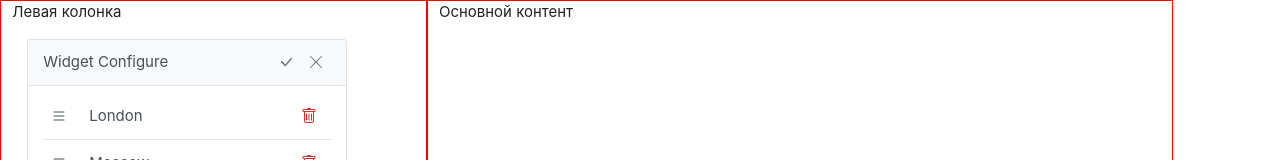
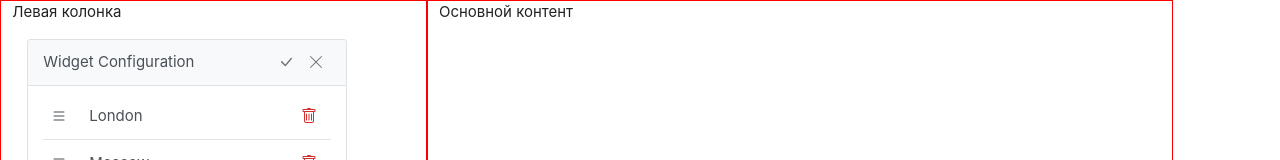
Before and after one commit to artbeard/weather-widget, a Vue app: page / in a window 1280 px wide. Shown: the top 160 px of the page. Built offline with nearby package versions, Linux system fonts and the light colour scheme.

Commit message:
Update WeatherConfig.vue

```diff
--- a/src/components/WeatherConfig.vue
+++ b/src/components/WeatherConfig.vue
@@ -1,7 +1,7 @@
 <template>
 	<Panel>
 		<template #header>
-			Widget Configure
+			Widget Configuration
 		</template>
 
 		<template #icons>
```
